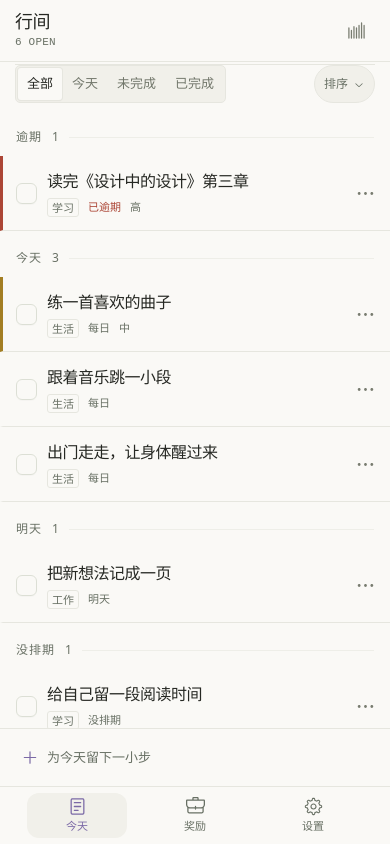
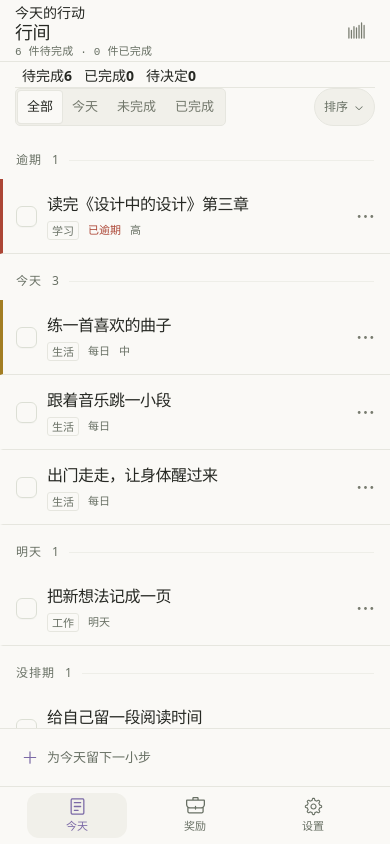
Before and after one commit to kenn7177/ken-way, a React (Vite) app: page / in a window 390 px wide. Built offline with nearby package versions, Linux system fonts and the light colour scheme.

Commit message:
feat: add mobile-first working-surface hierarchy

```diff
--- a/src/Prototype.tsx
+++ b/src/Prototype.tsx
@@ -109,6 +109,28 @@ export default function Prototype() {
     [],
   );
   useEffect(() => {
+    const onKeyDown = (event: KeyboardEvent) => {
+      if (event.key !== "Escape") return;
+      if (redeemId) {
+        setRedeemId(null);
+      } else if (journey) {
+        setJourney(null);
+        setReveal(false);
+        setError("");
+      } else if (sheet) {
+        setSheet(null);
+        setError("");
+      } else {
+        return;
+      }
+      keyboard.hide();
+      event.preventDefault();
+      event.stopPropagation();
+    };
+    window.addEventListener("keydown", onKeyDown, true);
+    return () => window.removeEventListener("keydown", onKeyDown, true);
+  }, [journey, keyboard, redeemId, sheet]);
+  useEffect(() => {
     const root = document.documentElement;
     const oldTheme = root.dataset.paperTheme;
     const oldStyle = root.dataset.paperStyle;
@@ -217,6 +239,8 @@ export default function Prototype() {
   const actions = store.actions.filter((a) => !a.archived);
   const doneToday = store.completions.filter((c) => c.day === today).length;
   const openCount = actions.filter((a) => !completed(store, a, today)).length;
+  const pendingRewardCount = store.rewards.filter((r) => r.status === "pending").length;
+  const keptRewardCount = store.rewards.filter((r) => r.status === "kept").length;
   const weekStart = dayOffset(-((new Date(`${today}T12:00`).getDay() + 6) % 7), today);
   const weekly = store.completions.filter((c) => c.day >= weekStart && c.day <= today).length;
   const filtered = actions.filter(
@@ -259,11 +283,18 @@ export default function Prototype() {
         className={`paper-app ${store.dark ? "paper-dark" : ""} ${reduced ? "paper-reduced" : ""}`}
       >
         <header className="paper-header">
-          <div>
-            <h1>
-              {tab === "today" ? "行间" : tab === "rewards" ? "留下来的好运" : "设置"}
-            </h1>
-            {tab !== "settings" && <p>{tab === "today" ? `${openCount} OPEN` : `${store.rewards.filter((r) => r.status === "kept").length} KEPT`}</p>}
+          <div className="destination-heading">
+            <span className="destination-kicker">
+              {tab === "today" ? "今天的行动" : tab === "rewards" ? "奖励与决定" : "偏好与记录"}
+            </span>
+            <h1>{tab === "today" ? "行间" : tab === "rewards" ? "留下来的好运" : "设置"}</h1>
+            <p>
+              {tab === "today"
+                ? `${openCount} 件待完成 · ${doneToday} 件已完成`
+                : tab === "rewards"
+                  ? `${pendingRewardCount} 待决定 · ${keptRewardCount} 身边`
+                  : "主题、动效与记录"}
+            </p>
           </div>
           <div className="header-tools">
             {tab === "today" && <IconButton label="查看行动进度" onClick={() => openSheet("progress")}><BarChartIcon /></IconButton>}
@@ -280,6 +311,31 @@ export default function Prototype() {
             )}
             {tab === "today" && (
               <>
+                <section className="today-status" aria-label="今天的状态">
+                  <button
+                    aria-pressed={filter === "未完成"}
+                    onClick={() => setFilter("未完成")}
+                  >
+                    <span>待完成</span>
+                    <strong>{openCount}</strong>
+                  </button>
+                  <button
+                    aria-pressed={filter === "已完成"}
+                    onClick={() => setFilter("已完成")}
+                  >
+                    <span>已完成</span>
+                    <strong>{doneToday}</strong>
+                  </button>
+                  <button
+                    onClick={() => {
+                      setRewardTab("待决定");
+                      navigate("rewards");
+                    }}
+                  >
+                    <span>待决定</span>
+                    <strong>{pendingRewardCount}</strong>
+                  </button>
+                </section>
                 <div className="filter-row">
                   <div className="segmented" aria-label="行动筛选">
                     {(["全部", "今天", "未完成", "已完成"] as Filter[]).map((f) => (
@@ -917,7 +973,7 @@ function ActionRow({
     <motion.article
       layout
       initial={false}
-      animate={{ backgroundColor: done ? "rgba(47, 94, 74, 0.07)" : "rgba(47, 94, 74, 0)" }}
+      animate={{ backgroundColor: done ? "rgba(123, 105, 166, 0.09)" : "rgba(123, 105, 166, 0)" }}
       transition={reduced
         ? { duration: 0 }
         : {
@@ -982,7 +1038,7 @@ function ActionRow({
           </button>
         ) : reward?.status === "pending" ? (
           <button className="journey-cta" onClick={() => onLaunch(c!.id)}>
-            继续
+            去决定
           </button>
         ) : (
           <IconButton label={`编辑 ${action.title}`} onClick={onEdit}>
```
